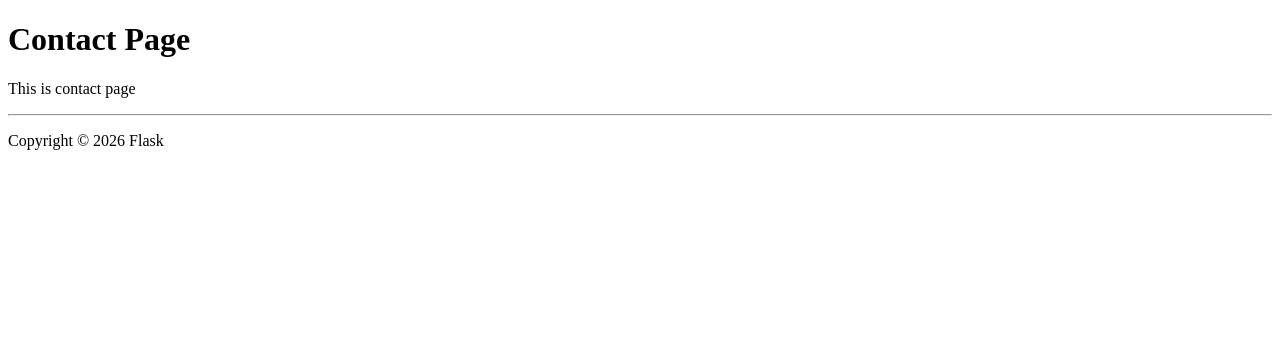
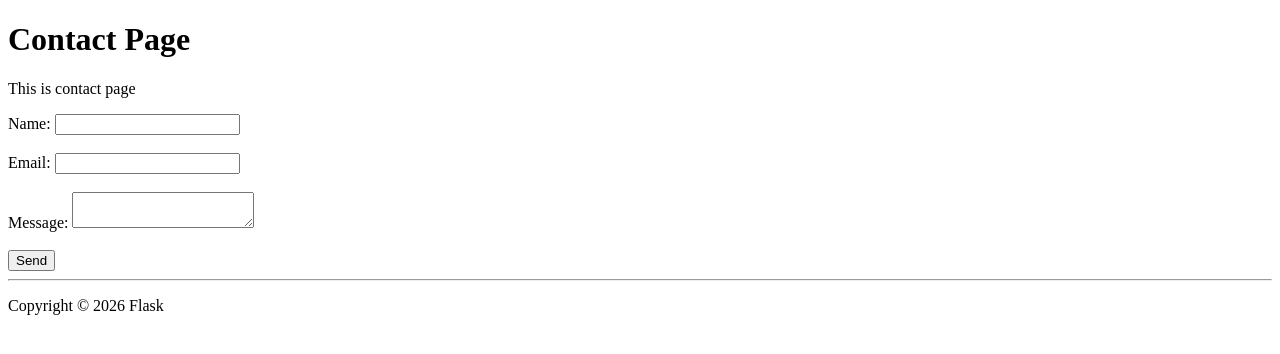
Before and after one commit to ManvanthM/flask_study, a Flask app: page /contact in a window 1280 px wide. Shown: the part 88-442 px from the top of the page. Run offline with Flask 3, Linux system fonts and the light colour scheme.

Commit message:
HTML Forms Data Handling

```diff
--- a/app.py
+++ b/app.py
@@ -10,9 +10,21 @@ def home():
 def about():
     return render_template("about.html")
 
-@app.route('/contact')
+@app.route('/contact',methods=["GET","POST"])
 def contact():
+    if request.method == "POST":
+        name = request.form.get("name")
+        email = request.form.get("email")
+        message = request.form.get("message")
+        return f"""
+        <h1>Contact</h1>
+        <p>Name: {name}</p>
+        <p>Email: {email}</p>
+        <p>Message: {message}</p>
+        """
+
     return render_template("contact.html")
+
 
 if __name__ == '__main__':
     app.run(debug=True)
--- a/templates/contact.html
+++ b/templates/contact.html
@@ -12,6 +12,17 @@
     {% block content %}
     <h1>Contact Page</h1>
     <p>This is contact page </p>
+    <form action="/contact" method="POST">
+        <div>
+            <label for="name">Name:</label>
+            <input type="text" id="name" name="name"><br><br>
+            <label for="email">Email:</label>
+            <input type="email" id="email" name="email"><br><br>
+            <label for="message">Message:</label>
+            <textarea id="message" name="message"></textarea><br><br>
+            <button type="submit">Send</button>
+        </div>
+    </form>
     {% endblock %}
 </body>
 
```
